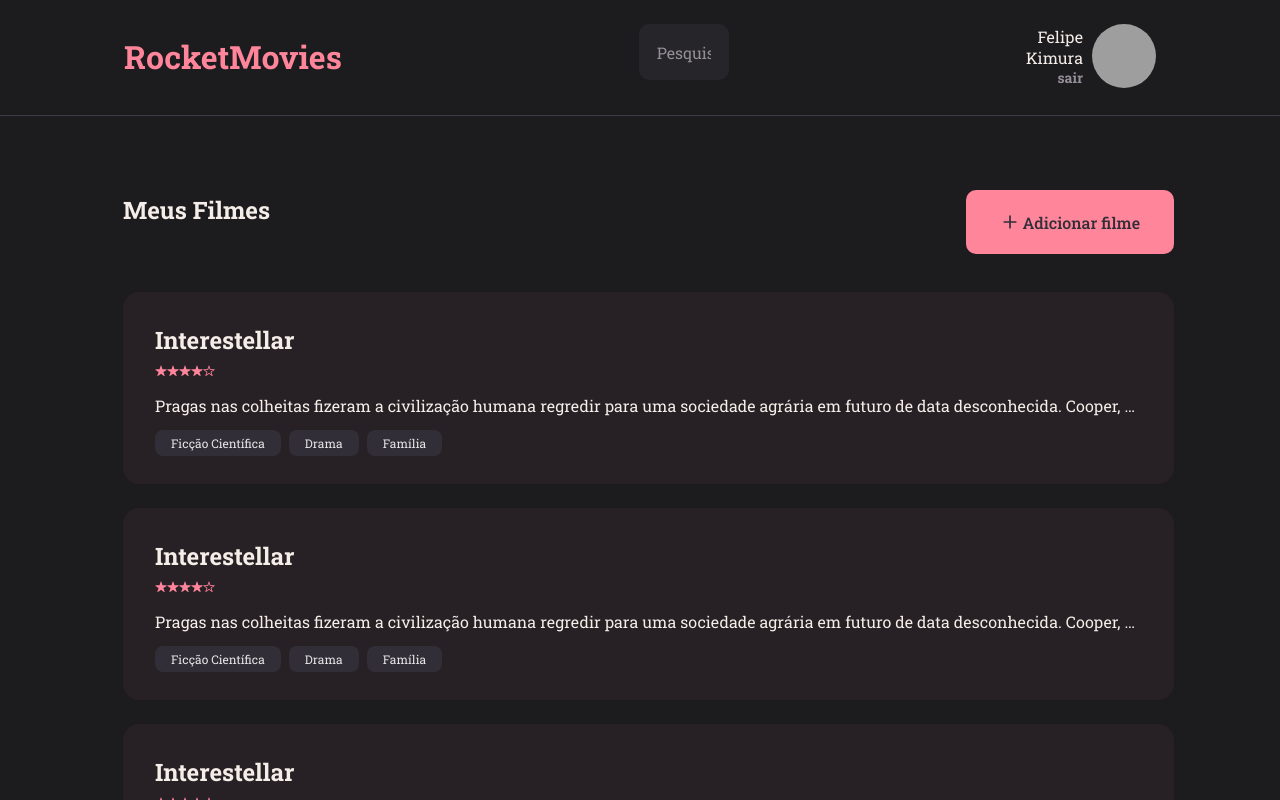
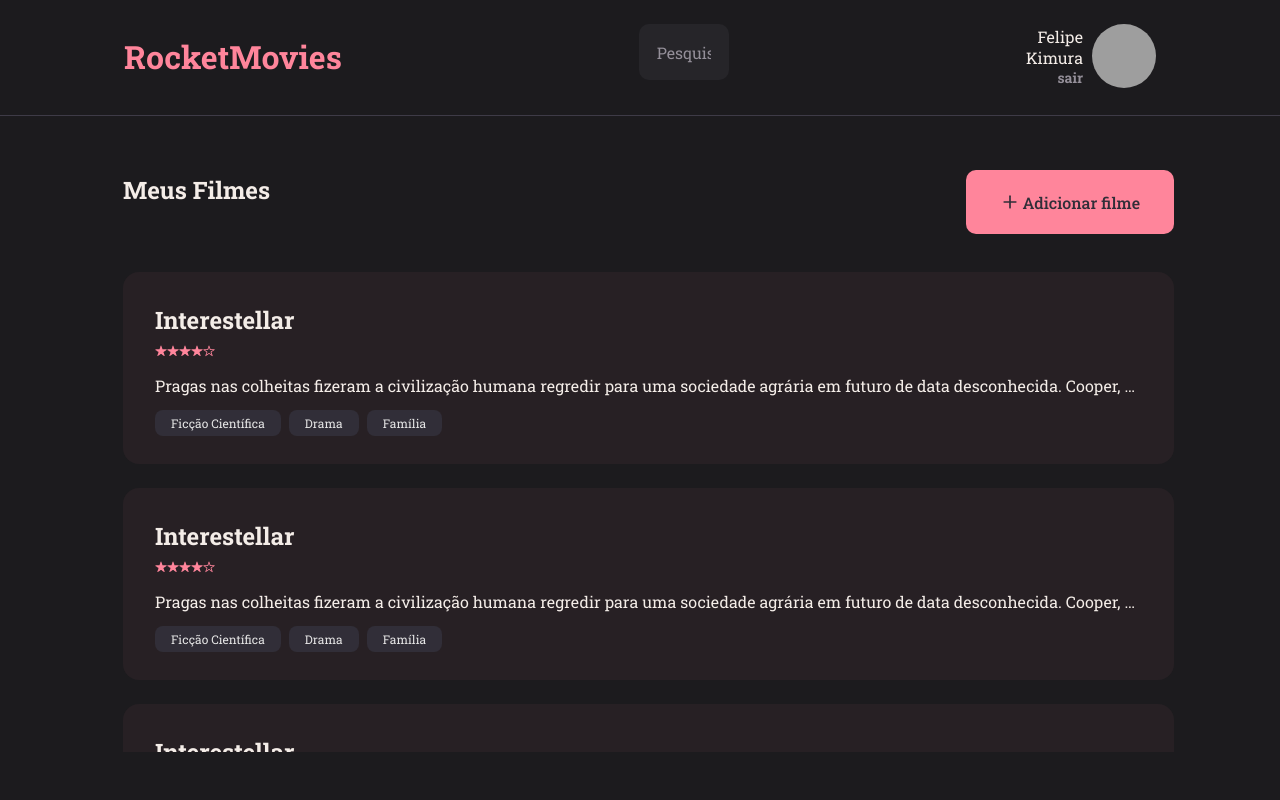
Before and after one commit to felipeslopes2010/rocket-movies, a React (Vite) app: page / in a window 1280 px wide. Built offline with nearby package versions, Linux system fonts and the light colour scheme; grey boxes are pictures that could not be loaded.

Commit message:
Adjust Home Page

```diff
--- a/src/pages/Home/styles.js
+++ b/src/pages/Home/styles.js
@@ -2,12 +2,11 @@ import styled from "styled-components";
 
 export const Container = styled.div`
     height: 100vh;
+    overflow: hidden;
 `;
 
 export const Content = styled.div`
     padding: 0 106px 60px 123px;
-    height: calc(100vh - 292px);
-    overflow-y: auto;
 `;
 
 export const Section = styled.div`
@@ -16,16 +15,20 @@ export const Section = styled.div`
     justify-content: space-between;
 
     &[title="Menu"] {
-        padding: 50px 106px 37.5px 123px;
+        padding: 30px 106px 37.5px 123px;
     }
 
     &[title="Meus Filmes"] {
         display: flex;
         flex-direction: column;
         gap: 24px;
+
+        height: calc(100vh - 320px);
+        overflow-y: auto;
+
+        scrollbar-color: ${({ theme }) => theme.COLORS.ROSE} transparent;
     }
-    `;
-
+`;
 
 export const Menu = styled.div`
     display: flex;
```
